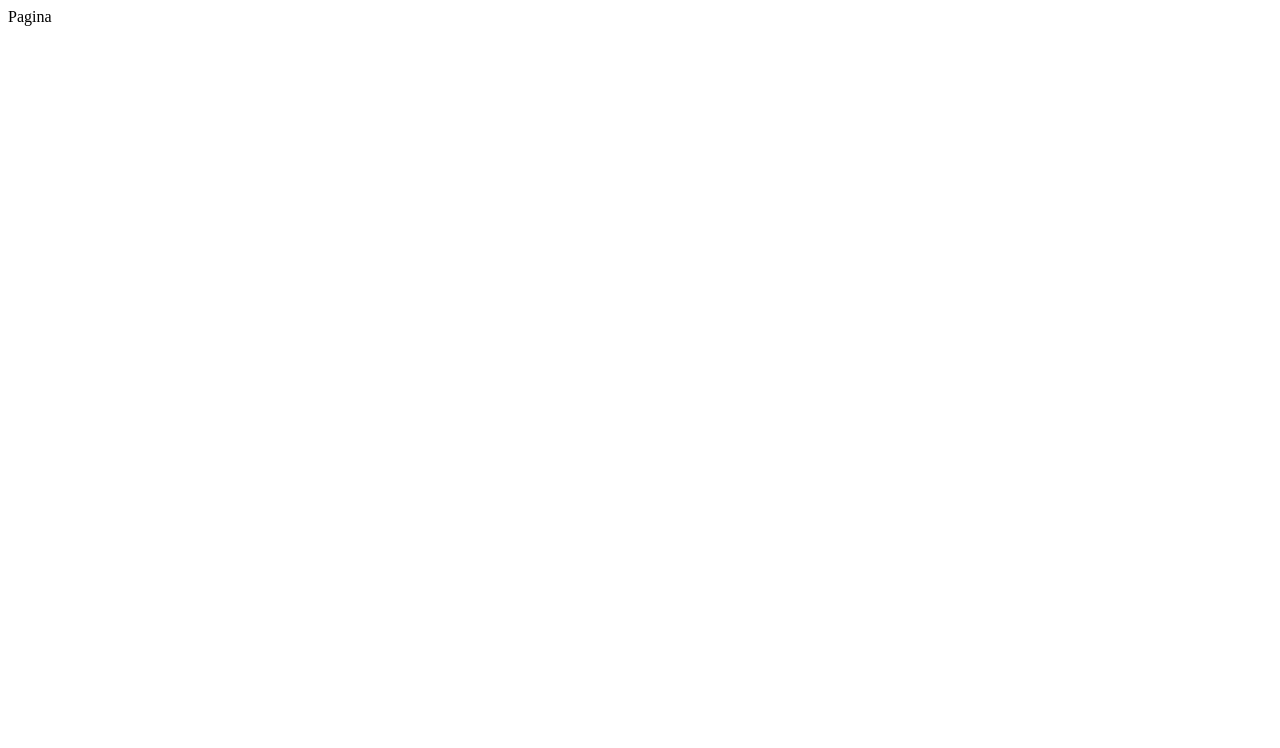
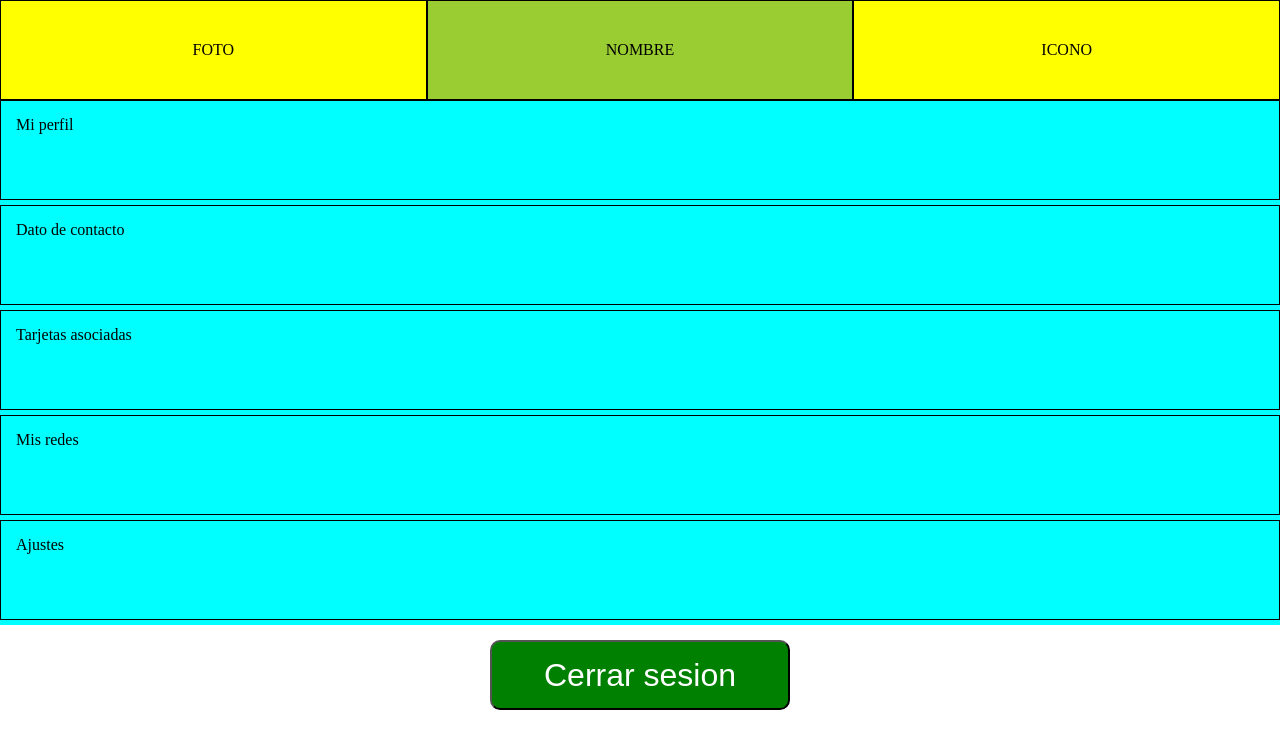
Before and after one commit to IanRivas/prueba4, a plain HTML site: page index.html in a window 1280 px wide. Drawn offline with Linux system fonts and the light colour scheme.

Commit message:
solucionado

```diff
--- a/index.html
+++ b/index.html
@@ -4,8 +4,23 @@
     <meta charset="UTF-8">
     <meta name="viewport" content="width=device-width, initial-scale=1.0">
     <title>Document</title>
+    <link rel="stylesheet" href="styles.css">
 </head>
 <body>
-    Pagina
+    <header>
+        <div class="arriba caja">FOTO</div>
+        <div class="caja nombre">NOMBRE</div>
+        <div class="arriba caja">ICONO</div>
+    </header>
+    <div class="contenedor">
+        <div class="caja">Mi perfil</div>
+        <div class="caja"> Dato de contacto</div>
+        <div class="caja">Tarjetas asociadas</div>
+        <div class="caja">Mis redes</div>
+        <div class="caja">Ajustes</div>
+    </div>
+    <div class="abajo">
+        <button>Cerrar sesion</button>
+    </div>
 </body>
 </html>
--- /dev/null
+++ b/styles.css
@@ -0,0 +1,74 @@
+* {
+    box-sizing: border-box;
+    margin: 0;
+    padding: 0;
+}
+
+body{
+    display: flex;
+    flex-basis: 100%;
+    justify-content: space-evenly;
+    flex-direction: column;
+}
+.padre{
+    display: flex;
+    background-color: blueviolet;
+    flex-basis: 100%;
+    flex-direction: row;
+    justify-content: space-evenly;
+}
+
+header{
+    display: flex;
+    height: 100px;
+    background-color: yellowgreen;
+    flex-direction: row;
+    justify-content: center;
+    align-items: start;
+    flex-basis: 100px;
+    width: 100%;
+
+}
+.arriba{
+    width: 200px;
+    display: flex;
+    justify-content: center;
+    align-items: center;
+    flex-grow: 1;
+    background-color: yellow;
+}
+.nombre {
+    display: flex;
+    align-items: center;
+    justify-content: center;
+}
+.contenedor{
+    flex-direction:column;
+    justify-content: center;
+    background-color: aqua;
+}
+.caja {
+    padding: 15px;
+    height: 100px;
+    width: 100%;
+    margin-bottom: 5px;
+    border: 1px solid black;
+}
+
+.abajo {
+    width: 100%;
+    height: 100px;
+    display: flex;
+    justify-content: center;
+    align-items: center;
+}
+
+button {
+    width: 300px;
+    height: 70px;
+    padding: 10px;
+    border-radius: 10px;
+    background-color: green;
+    color: white;
+    font-size: 2rem;
+}
```
